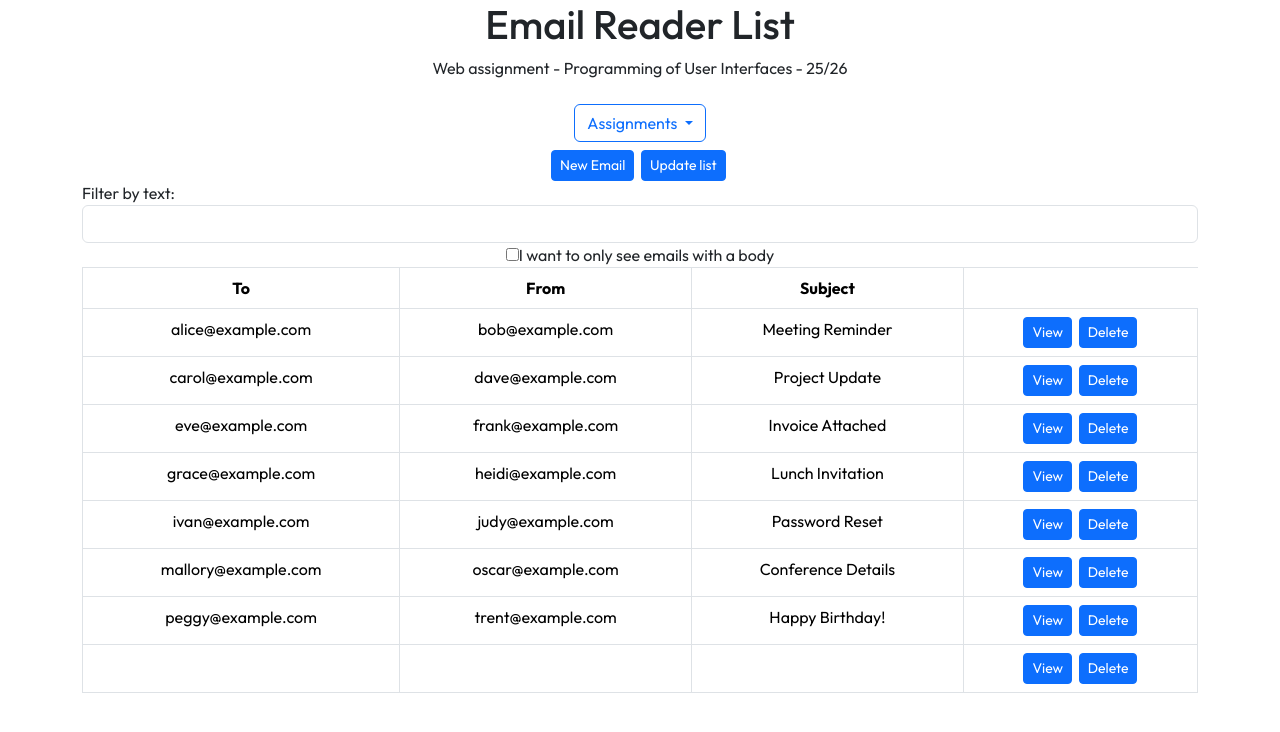
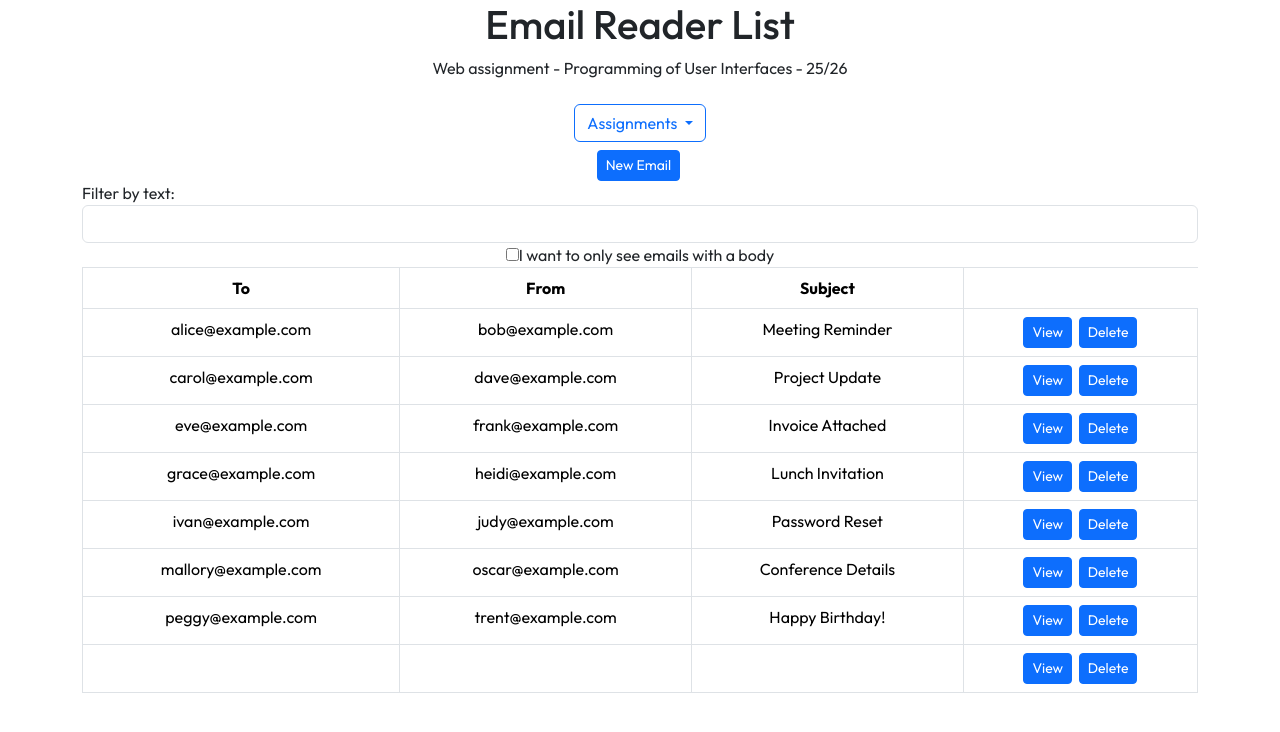
Before and after one commit to anjo2057/email-reader-list, an Angular app: page /email-list/1 in a window 1280 px wide. Shown: the top 732 px of the page. Built offline with nearby package versions, Linux system fonts and the light colour scheme.

Commit message:
feat:removed useless button

```diff
--- a/src/app/email-list/email-list.html
+++ b/src/app/email-list/email-list.html
@@ -1,5 +1,4 @@
 <button (click)="redirect1()" class="btn btn-primary btn-sm mr-1"> New Email</button>&nbsp;
-<button (click)="update()" class="btn btn-primary btn-sm mr-1"> Update list</button>&nbsp;
 <div style="display: flex; flex-direction: column; align-items: flex-start"></div>
 <label style="align-self: flex-start; text-align: left; width: 100%">Filter by text: </label>
 <input type="text" class="form-control" [(ngModel)]="filterText" />
```
